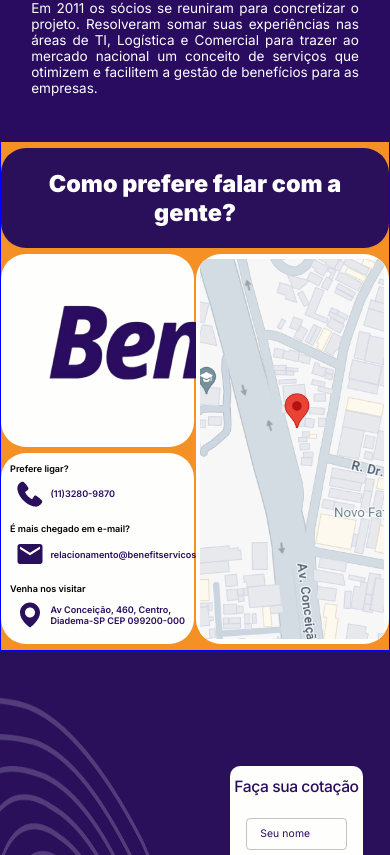
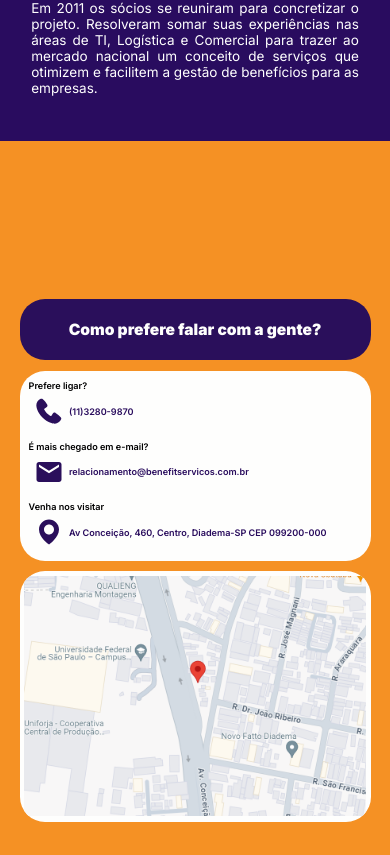
Before and after one commit to TheLayy/BenefitServicos, a React (Create React App) app: page / in a window 390 px wide. Shown: the part 5269-6124 px from the top of the page. Built offline with nearby package versions, Linux system fonts and the light colour scheme; no server answers; a web font is replaced by a local one.

Commit message:
Feat: Responsividade Contato Section

```diff
--- a/src/components/Contato.module.css
+++ b/src/components/Contato.module.css
@@ -1,5 +1,4 @@
 .contato {
-  border: 1px solid rgb(0, 0, 255);
   background-color: var(--color);
   width: 100%;
   text-align: center;
@@ -7,7 +6,7 @@
 }
 
 .container {
-  min-height: 60vh;
+  min-height: 100vh;
   justify-content: space-between;
 }
 
@@ -102,3 +101,32 @@
 .infoBlock a:hover {
   color: var(--color);
 }
+
+@media only screen and (max-width: 600px) {
+  .container {
+    max-width: 90% !important;
+  }
+
+  .tittle {
+    margin: var(--gap-mini) auto;
+    font-size: var(--font-size-5xl);
+  }
+
+  .logo {
+    display: none;
+  }
+
+  .content {
+    flex-direction: column;
+  }
+
+  .container {
+    justify-content: center;
+  }
+
+  .map,
+  .contacts {
+    min-width: 100%;
+    margin: 5px auto;
+  }
+}
```
